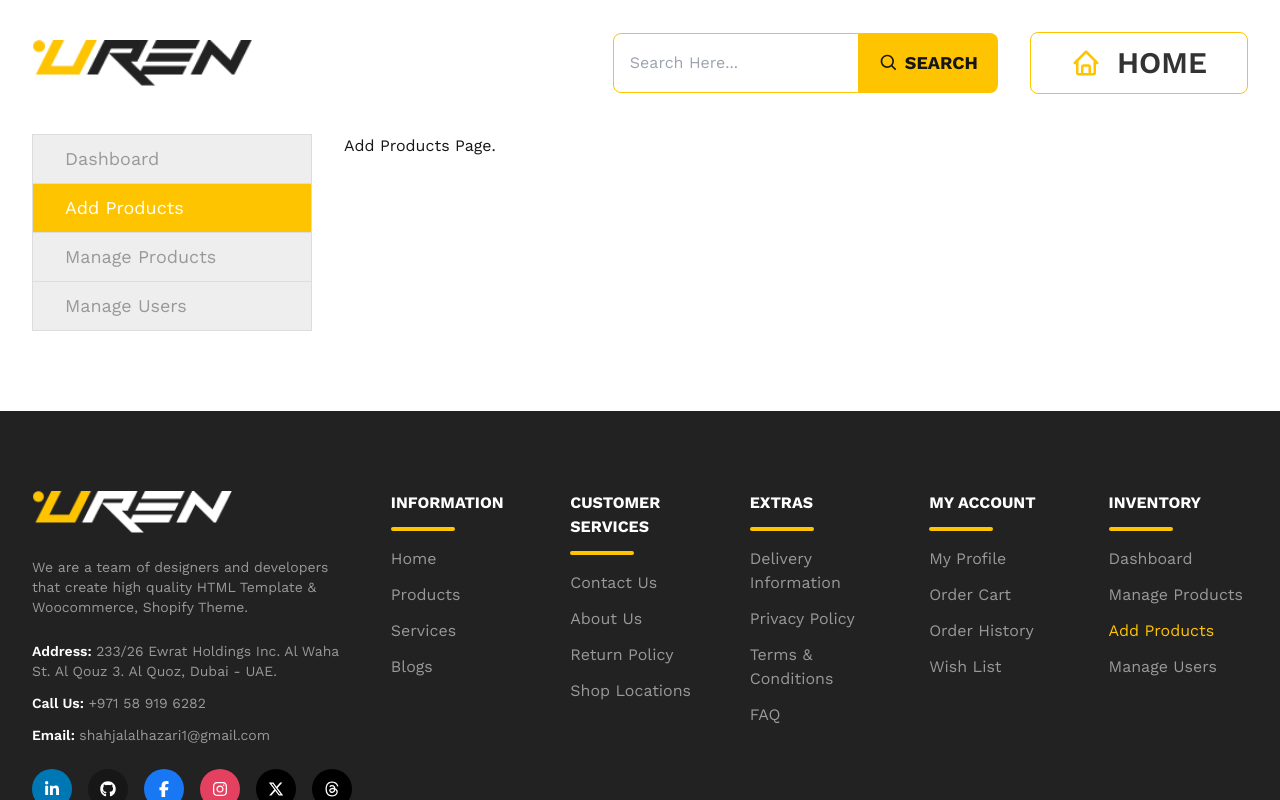
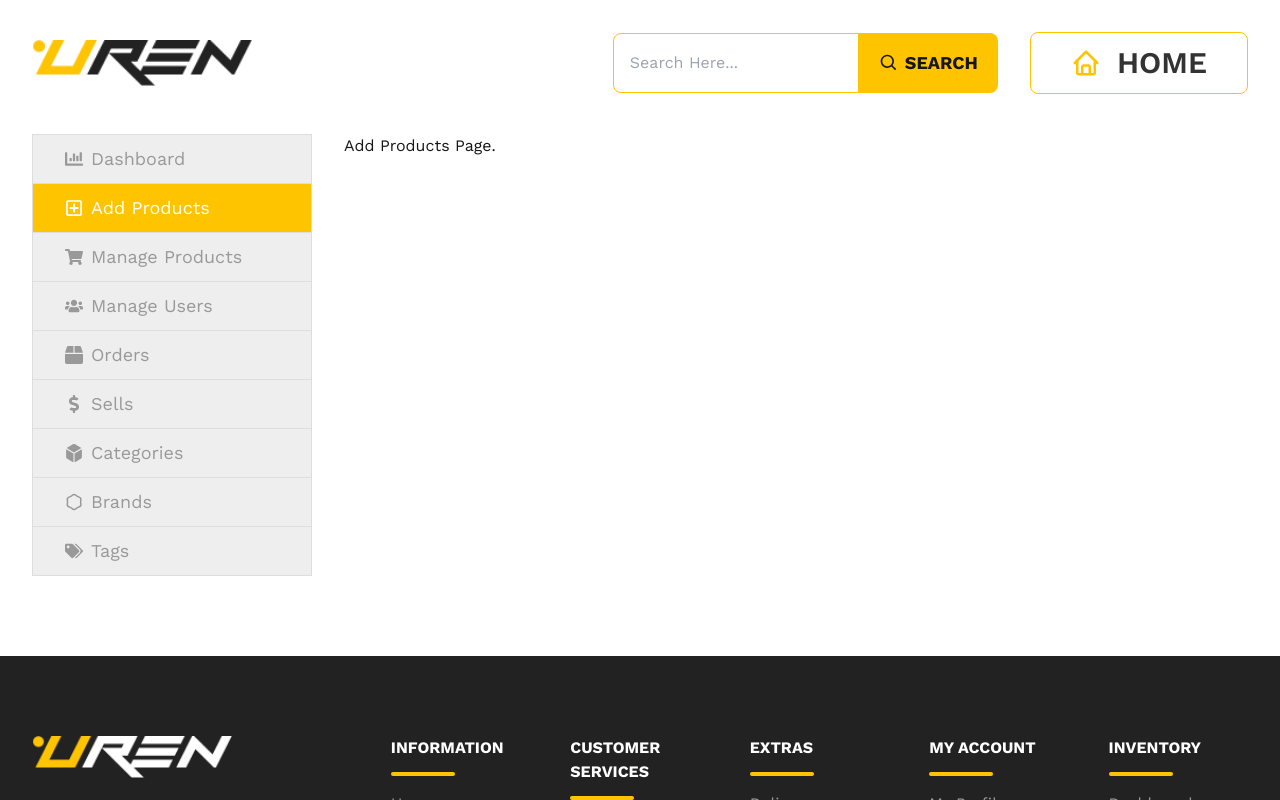
Before and after one commit to shahjalalhazari/Uren-Car-Accessories-Shop, a Next.js app: page /inventory/add-products in a window 1280 px wide. Shown: the top 800 px of the page. Built offline with nearby package versions, Linux system fonts and the light colour scheme.

Commit message:
Some changes on Sidebar menu.

```diff
--- a/src/app/inventory/inventory.css
+++ b/src/app/inventory/inventory.css
@@ -14,7 +14,7 @@
 }
 
 .sidebar-menu-item {
-    @apply px-6 py-1.5 border-b border-uren-border;
+    @apply px-6 py-1.5 border-b border-uren-border flex gap-x-2 items-center;
 }
 
 .sidebar-menu-item:hover {
--- a/src/components/inventory/SidebarMenu.jsx
+++ b/src/components/inventory/SidebarMenu.jsx
@@ -1,7 +1,17 @@
 "use client";
 import { usePathname } from "next/navigation";
 import Link from "next/link";
-import React from "react";
+import {
+  FaChartBar,
+  FaShoppingCart,
+  FaUsers,
+  FaDollarSign,
+  FaRegPlusSquare,
+  FaBox,
+  FaTags,
+  FaDiceD6,
+} from "react-icons/fa";
+import { TbBrandCake } from "react-icons/tb";
 
 const SidebarMenu = () => {
   const pathname = usePathname();
@@ -15,6 +25,7 @@ const SidebarMenu = () => {
               pathname === item.path && "active-menu-item"
             }`}
           >
+            {item.icon}
             {item.title}
           </li>
         </Link>
@@ -30,20 +41,54 @@ const menuItems = [
     id: 1,
     title: "Dashboard",
     path: "/inventory",
+    icon: <FaChartBar />,
   },
   {
     id: 2,
     title: "Add Products",
     path: "/inventory/add-products",
+    icon: <FaRegPlusSquare />,
   },
   {
     id: 3,
     title: "Manage Products",
     path: "/inventory/manage-products",
+    icon: <FaShoppingCart />,
   },
   {
     id: 4,
     title: "Manage Users",
     path: "/inventory/manage-users",
+    icon: <FaUsers />,
+  },
+  {
+    id: 5,
+    title: "Orders",
+    path: "/inventory/orders",
+    icon: <FaBox />,
+  },
+  {
+    id: 6,
+    title: "Sells",
+    path: "/inventory/sells",
+    icon: <FaDollarSign />,
+  },
+  {
+    id: 7,
+    title: "Categories",
+    path: "/inventory/categories",
+    icon: <FaDiceD6 />,
+  },
+  {
+    id: 8,
+    title: "Brands",
+    path: "/inventory/brands",
+    icon: <TbBrandCake />,
+  },
+  {
+    id: 9,
+    title: "Tags",
+    path: "/inventory/tags",
+    icon: <FaTags />,
   },
 ];
```
